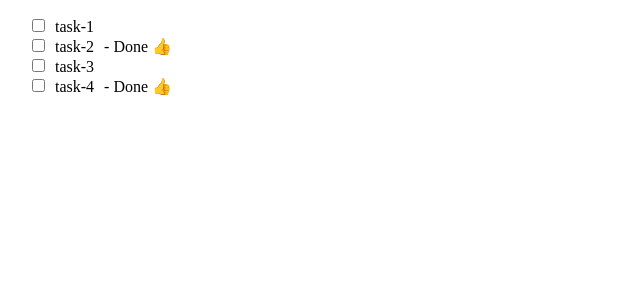
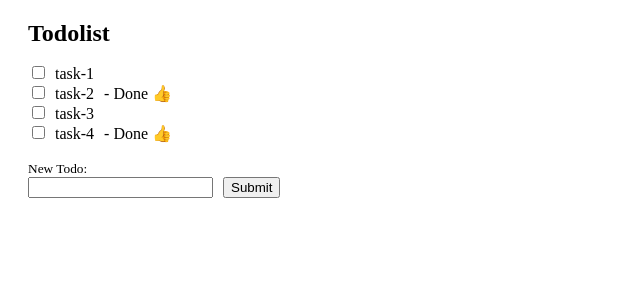
Before and after one commit to wasabina67-org/todolist-flask, a Flask app: page / in a window 1280 px wide. Shown: the top 300 px of the page, without its empty margins (0-640 px from the left). Run offline with Flask 3, Linux system fonts and the light colour scheme; data that the repository does not hold is empty; some libraries are stand-ins or nearby versions.

Commit message:
Update index.html

```diff
--- a/src/static/style.css
+++ b/src/static/style.css
@@ -1,3 +1,8 @@
+h2 {
+    margin-left: 20px;
+    margin-bottom: 0px;
+}
+
 .todolist {
     padding-inline-start: 20px;
 }
@@ -13,3 +18,11 @@
 .todolist li span {
     margin-left: 10px;
 }
+
+.createtodo {
+    padding-left: 20px;
+}
+
+.createtodo input {
+    margin-right: 10px;
+}
--- a/src/templates/index.html
+++ b/src/templates/index.html
@@ -10,6 +10,7 @@
   </head>
   <body>
     <div id="app">
+      <h2>Todolist</h2>
       <ul class="todolist">
         <li v-for="todo in todos" :key="todo.id">
           <input type="checkbox" :id="todo.id" v-model="todo.selected" />
@@ -17,13 +18,23 @@
           <span v-if="todo.completed">- Done 👍</span>
         </li>
       </ul>
+      <div class="createtodo">
+        <form @submit.prevent="createTodo">
+          <label>
+            <small>New Todo:</small>
+          </label><br />
+          <input type="text" id="newTodo" autocomplete="off" v-model="newTodo" />
+          <button type="submit">Submit</button>
+        </form>
+      </div>
     </div>
     <script>
       const app = Vue.createApp({
         delimiters: ['[[', ']]'],
         data() {
           return {
-            todos: []
+            todos: [],
+            newTodo: ''
           }
         },
         async created() {
@@ -41,6 +52,20 @@
               .catch((error) => {
                 alert(error)
               })
+            this.newTodo = ''
+          },
+          async createTodo() {
+            await axios.post('/api/todolist', { name: this.newTodo })
+              .then((resp) => {
+                if (resp.data.status === 'success') {
+                  this.init()
+                } else {
+                  alert(resp.data.message)
+                }
+              })
+              .catch((error) => {
+                alert(error)
+              })
           }
         }
       })
```
